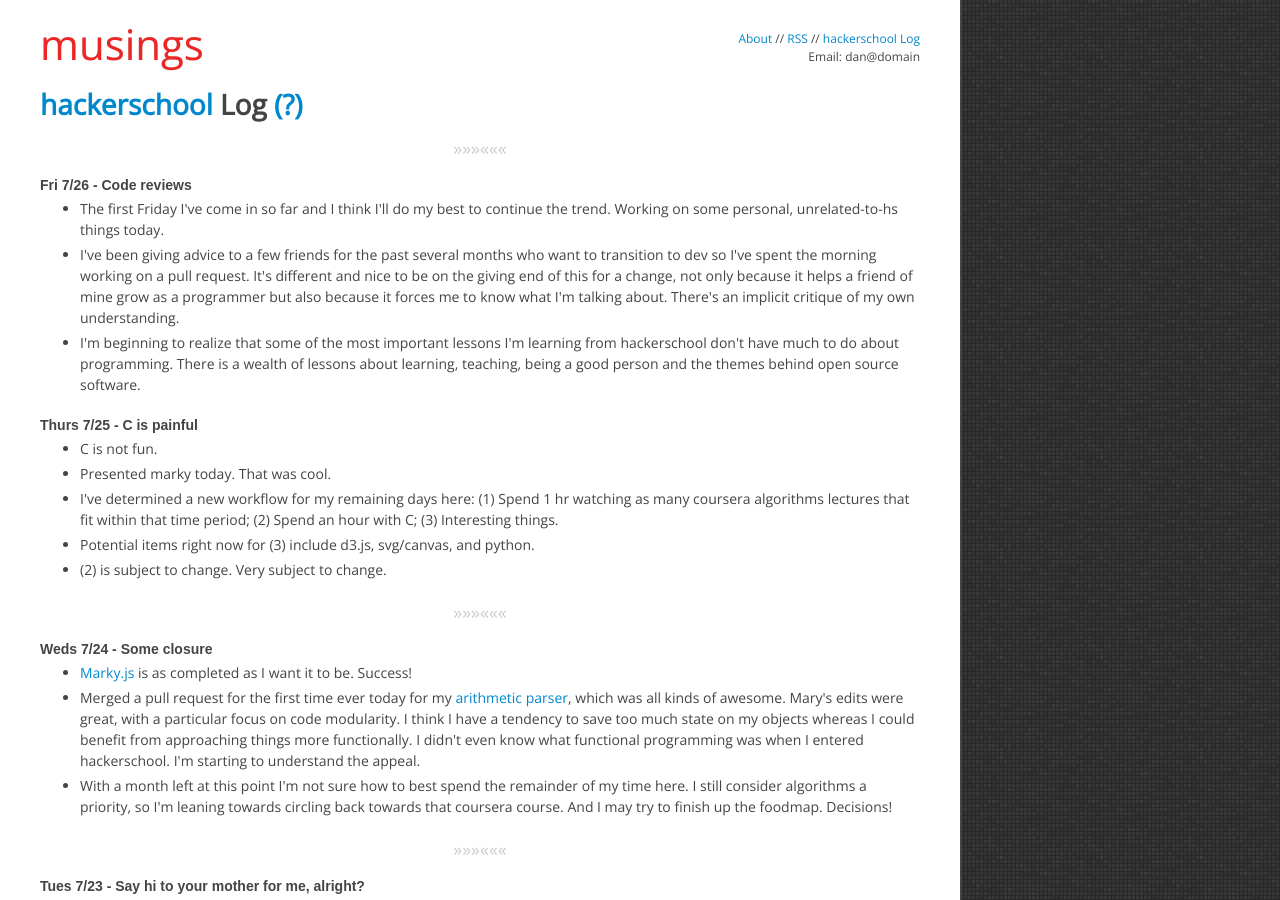
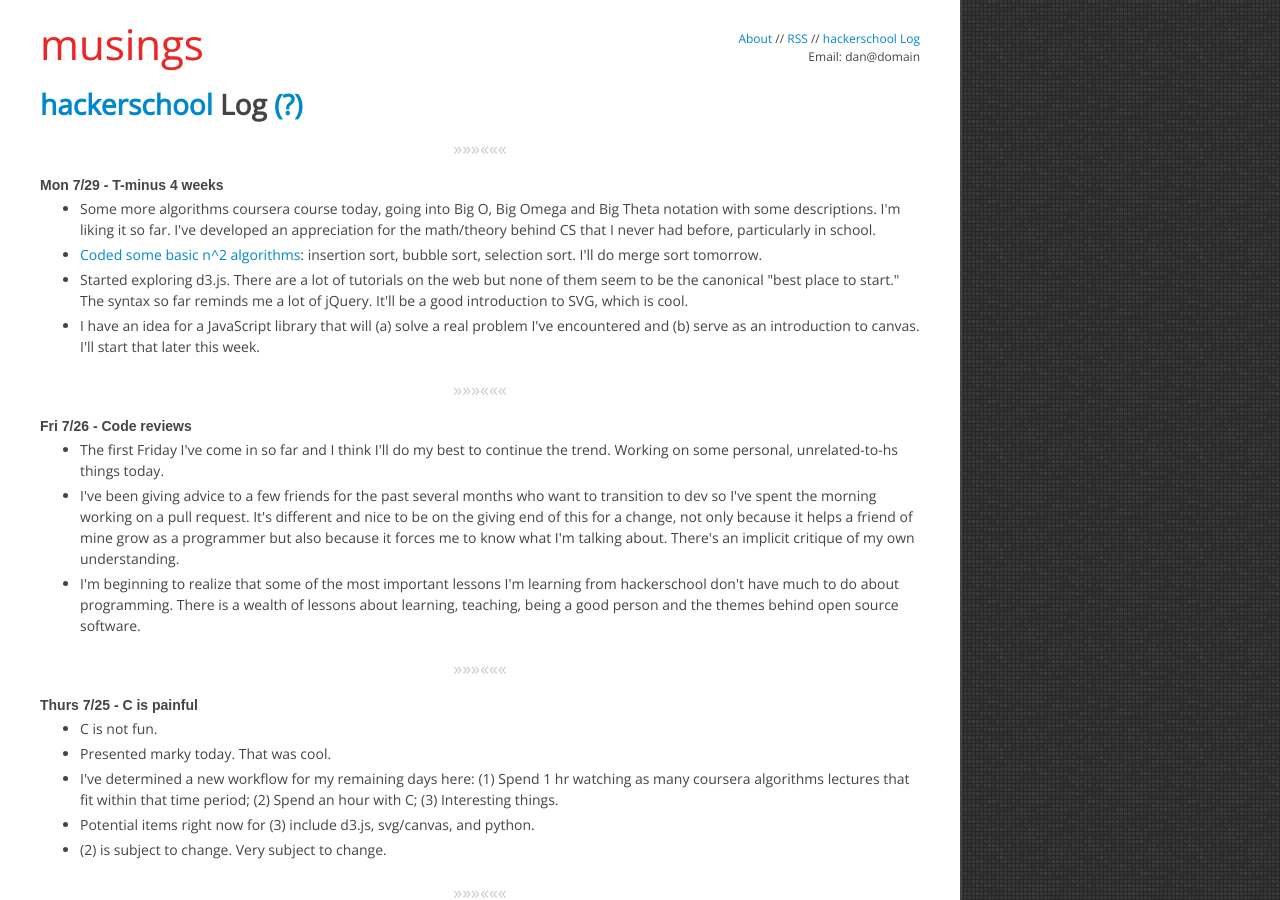
Before and after one commit to danielna/danielna.github.com, a Jekyll site: the page built from hackerschool.html, in a window 1280 px wide and 900 px high. Built offline with Jekyll 4.4.1, drawn with Linux system fonts in a browser that asks for light colours; nearby versions of some CDN libraries; library files that are not in the unit come from our copies; Markdown is read by kramdown in place of the engine named in the settings.

Commit message:
log 7/29

```diff
--- a/hackerschool.html
+++ b/hackerschool.html
@@ -10,7 +10,25 @@ permalink: /hackerschool/index.html
         In June 2013 I started my three months at <a href="/2013/05/19/cracker-barrel-and-hackerschool.html" title="Cracker Barrel and hackerschool">hackerschool</a>.  This is where I'll keep a log of what I'm working on/thinking/experiencing/etc.  I'm envisioning something kind of like twitter, but less ephemeral.  It'll be similarly stream-of-conscience.  When I write longer-form posts that pertain to HS I'll link to it both here and on the homepage.
     </div>
 
-     <div class="separator">&raquo;&raquo;&raquo;&laquo;&laquo;&laquo;</div>
+    <div class="separator">&raquo;&raquo;&raquo;&laquo;&laquo;&laquo;</div>
+
+    <span class="date" id="2013-07-29">Mon 7/29 - T-minus 4 weeks</span>
+    <ul>
+        <li>
+            Some more algorithms coursera course today, going into Big O, Big Omega and Big Theta notation with some descriptions.  I'm liking it so far.  I've developed an appreciation for the math/theory behind CS that I never had before, particularly in school.
+        </li>
+        <li>
+            <a href="https://github.com/danielna/coursera-algorithms" target='_blank'>Coded some basic n^2 algorithms</a>: insertion sort, bubble sort, selection sort.  I'll do merge sort tomorrow.
+        </li>
+        <li>
+            Started exploring d3.js.  There are a lot of tutorials on the web but none of them seem to be the canonical "best place to start."  The syntax so far reminds me a lot of jQuery.  It'll be a good introduction to SVG, which is cool.
+        </li>
+        <li>
+            I have an idea for a JavaScript library that will (a) solve a real problem I've encountered and (b) serve as an introduction to canvas.  I'll start that later this week.
+        </li>
+    </ul>
+
+    <div class="separator">&raquo;&raquo;&raquo;&laquo;&laquo;&laquo;</div>
 
     <span class="date" id="2013-07-26">Fri 7/26 - Code reviews</span>
     <ul>
@@ -24,6 +42,8 @@ permalink: /hackerschool/index.html
             I'm beginning to realize that some of the most important lessons I'm learning from hackerschool don't have much to do about programming.  There is a wealth of lessons about learning, teaching, being a good person and the themes behind open source software.
         </li>
     </ul>
+
+    <div class="separator">&raquo;&raquo;&raquo;&laquo;&laquo;&laquo;</div>
 
     <span class="date" id="2013-07-25">Thurs 7/25 - C is painful</span>
     <ul>
```
